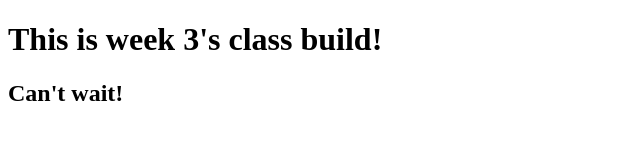
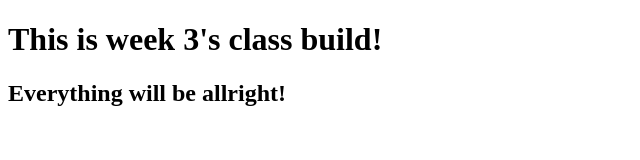
Before and after one commit to myselfmarish/Week-3-Class-Build, a plain HTML site: page index.html in a window 1280 px wide. Shown: the whole page, without its empty margins (0-640 px from the left). Drawn offline with Linux system fonts and the light colour scheme.

Commit message:
Updating index copy

```diff
--- a/index.html
+++ b/index.html
@@ -5,6 +5,6 @@
 	</head>
 	<body>
 		<h1> This is week 3's class build!</h1>
-		<h2>Can't wait!</h2>
+		<h2>Everything will be allright!</h2>
 	</body>
 </html>
```
